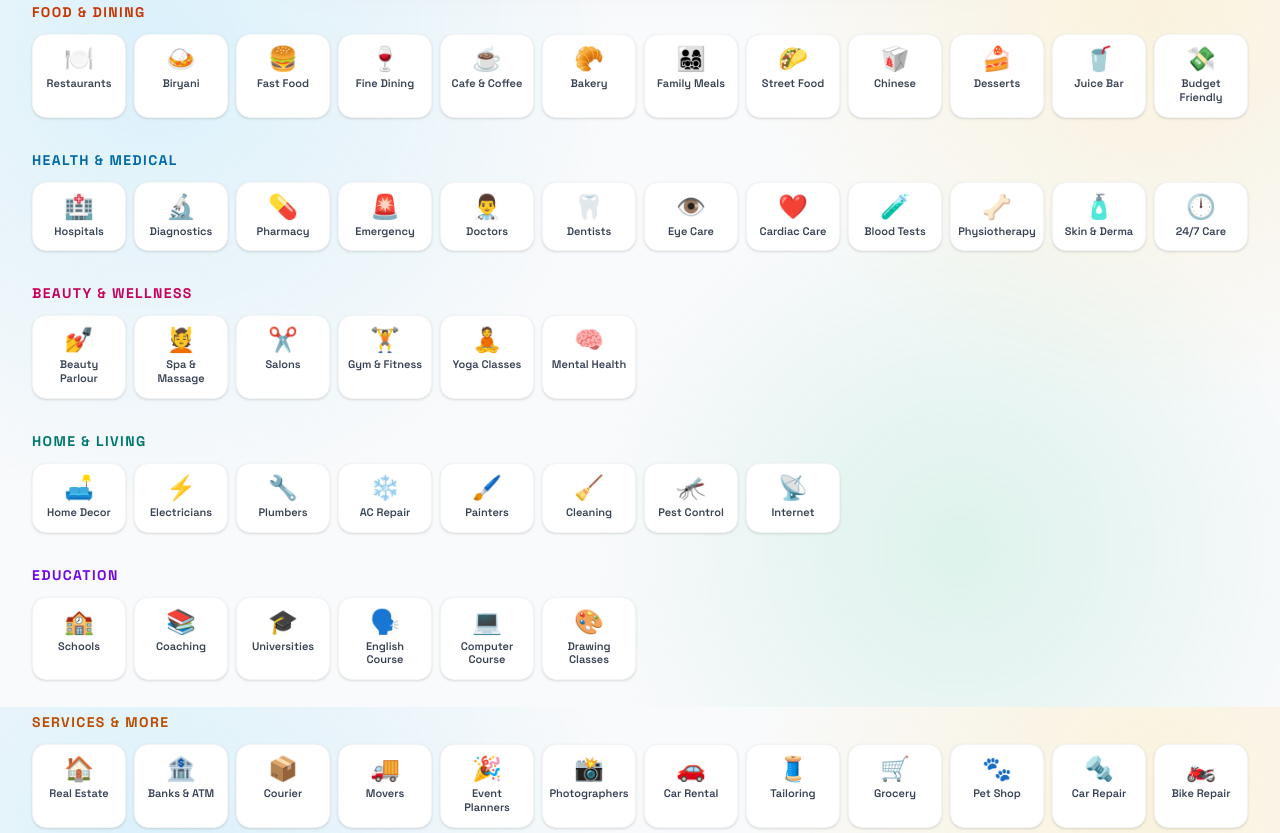
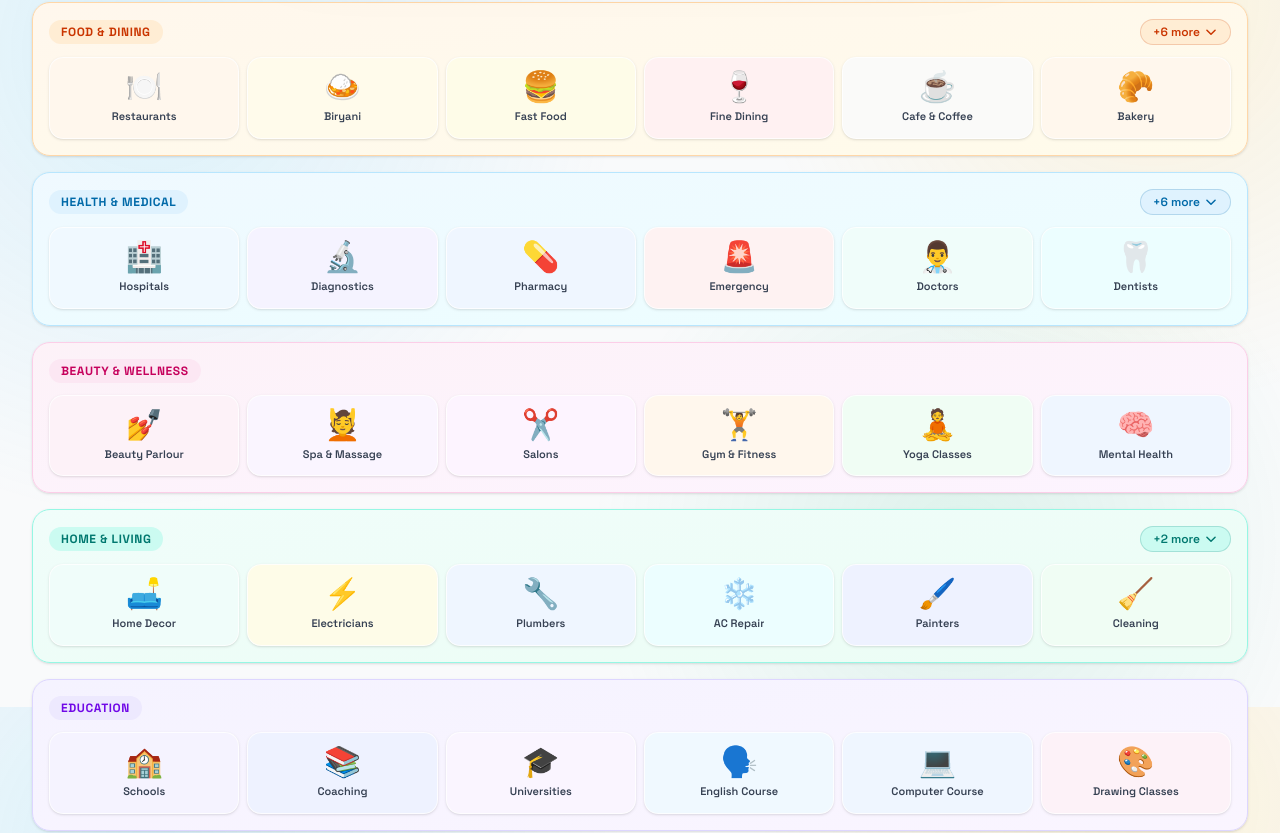
Before and after one commit to mutarek/Dhakacity_AI, a Next.js app: page / in a window 1280 px wide. Shown: the part 893-1726 px from the top of the page. Built offline with nearby package versions, Linux system fonts and the light colour scheme.

Commit message:
feat: attractive category cards with 6-per-row grid and expand/collapse arrow

```diff
--- a/components/category-buttons.tsx
+++ b/components/category-buttons.tsx
@@ -1,121 +1,177 @@
+"use client";
+
 import Link from "next/link";
+import { useState } from "react";
+
+const ROW_SIZE = 6; // cards visible per row before "show more"
 
 const sections = [
   {
     title: "Food & Dining",
-    color: "text-orange-700",
+    bg: "from-orange-50 to-amber-50",
+    border: "border-orange-200",
+    badge: "bg-orange-100 text-orange-700",
+    titleColor: "text-orange-700",
     items: [
-      { label: "Restaurants",     icon: "🍽️", q: "restaurants" },
-      { label: "Biryani",         icon: "🍛", q: "biryani" },
-      { label: "Fast Food",       icon: "🍔", q: "fast food" },
-      { label: "Fine Dining",     icon: "🍷", q: "fine dining" },
-      { label: "Cafe & Coffee",   icon: "☕", q: "cafe" },
-      { label: "Bakery",          icon: "🥐", q: "bakery" },
-      { label: "Family Meals",    icon: "👨‍👩‍👧‍👦", q: "family restaurant" },
-      { label: "Street Food",     icon: "🌮", q: "street food" },
-      { label: "Chinese",         icon: "🥡", q: "chinese restaurant" },
-      { label: "Desserts",        icon: "🍰", q: "desserts" },
-      { label: "Juice Bar",       icon: "🥤", q: "juice bar" },
-      { label: "Budget Friendly", icon: "💸", q: "budget food" },
+      { label: "Restaurants",     icon: "🍽️", q: "restaurants",        bg: "bg-orange-50",  ring: "hover:ring-orange-300" },
+      { label: "Biryani",         icon: "🍛", q: "biryani",            bg: "bg-amber-50",   ring: "hover:ring-amber-300" },
+      { label: "Fast Food",       icon: "🍔", q: "fast food",          bg: "bg-yellow-50",  ring: "hover:ring-yellow-300" },
+      { label: "Fine Dining",     icon: "🍷", q: "fine dining",        bg: "bg-rose-50",    ring: "hover:ring-rose-300" },
+      { label: "Cafe & Coffee",   icon: "☕", q: "cafe",               bg: "bg-stone-50",   ring: "hover:ring-stone-300" },
+      { label: "Bakery",          icon: "🥐", q: "bakery",             bg: "bg-orange-50",  ring: "hover:ring-orange-300" },
+      { label: "Family Meals",    icon: "👨‍👩‍👧‍👦", q: "family restaurant", bg: "bg-green-50",   ring: "hover:ring-green-300" },
+      { label: "Street Food",     icon: "🌮", q: "street food",        bg: "bg-red-50",     ring: "hover:ring-red-300" },
+      { label: "Chinese",         icon: "🥡", q: "chinese restaurant", bg: "bg-yellow-50",  ring: "hover:ring-yellow-300" },
+      { label: "Desserts",        icon: "🍰", q: "desserts",           bg: "bg-pink-50",    ring: "hover:ring-pink-300" },
+      { label: "Juice Bar",       icon: "🥤", q: "juice bar",          bg: "bg-lime-50",    ring: "hover:ring-lime-300" },
+      { label: "Budget Meals",    icon: "💸", q: "budget food",        bg: "bg-gray-50",    ring: "hover:ring-gray-300" },
     ],
   },
   {
     title: "Health & Medical",
-    color: "text-sky-700",
+    bg: "from-sky-50 to-cyan-50",
+    border: "border-sky-200",
+    badge: "bg-sky-100 text-sky-700",
+    titleColor: "text-sky-700",
     items: [
-      { label: "Hospitals",       icon: "🏥", q: "hospitals" },
-      { label: "Diagnostics",     icon: "🔬", q: "diagnostic center" },
-      { label: "Pharmacy",        icon: "💊", q: "pharmacy" },
-      { label: "Emergency",       icon: "🚨", q: "emergency" },
-      { label: "Doctors",         icon: "👨‍⚕️", q: "doctors" },
-      { label: "Dentists",        icon: "🦷", q: "dentist" },
-      { label: "Eye Care",        icon: "👁️", q: "eye care" },
-      { label: "Cardiac Care",    icon: "❤️", q: "cardiac" },
-      { label: "Blood Tests",     icon: "🧪", q: "blood test" },
-      { label: "Physiotherapy",   icon: "🦴", q: "physiotherapy" },
-      { label: "Skin & Derma",    icon: "🧴", q: "dermatology" },
-      { label: "24/7 Care",       icon: "🕛", q: "24 hour" },
+      { label: "Hospitals",       icon: "🏥", q: "hospitals",          bg: "bg-sky-50",     ring: "hover:ring-sky-300" },
+      { label: "Diagnostics",     icon: "🔬", q: "diagnostic center",  bg: "bg-violet-50",  ring: "hover:ring-violet-300" },
+      { label: "Pharmacy",        icon: "💊", q: "pharmacy",           bg: "bg-blue-50",    ring: "hover:ring-blue-300" },
+      { label: "Emergency",       icon: "🚨", q: "emergency",          bg: "bg-red-50",     ring: "hover:ring-red-300" },
+      { label: "Doctors",         icon: "👨‍⚕️", q: "doctors",           bg: "bg-teal-50",    ring: "hover:ring-teal-300" },
+      { label: "Dentists",        icon: "🦷", q: "dentist",            bg: "bg-cyan-50",    ring: "hover:ring-cyan-300" },
+      { label: "Eye Care",        icon: "👁️", q: "eye care",           bg: "bg-indigo-50",  ring: "hover:ring-indigo-300" },
+      { label: "Cardiac Care",    icon: "❤️", q: "cardiac",            bg: "bg-rose-50",    ring: "hover:ring-rose-300" },
+      { label: "Blood Tests",     icon: "🧪", q: "blood test",         bg: "bg-fuchsia-50", ring: "hover:ring-fuchsia-300" },
+      { label: "Physiotherapy",   icon: "🦴", q: "physiotherapy",      bg: "bg-orange-50",  ring: "hover:ring-orange-300" },
+      { label: "Skin & Derma",    icon: "🧴", q: "dermatology",        bg: "bg-pink-50",    ring: "hover:ring-pink-300" },
+      { label: "24/7 Care",       icon: "🕛", q: "24 hour",            bg: "bg-slate-50",   ring: "hover:ring-slate-300" },
     ],
   },
   {
     title: "Beauty & Wellness",
-    color: "text-pink-700",
+    bg: "from-pink-50 to-fuchsia-50",
+    border: "border-pink-200",
+    badge: "bg-pink-100 text-pink-700",
+    titleColor: "text-pink-700",
     items: [
-      { label: "Beauty Parlour",  icon: "💅", q: "beauty parlour" },
-      { label: "Spa & Massage",   icon: "💆", q: "spa massage" },
-      { label: "Salons",          icon: "✂️", q: "salon" },
-      { label: "Gym & Fitness",   icon: "🏋️", q: "gym" },
-      { label: "Yoga Classes",    icon: "🧘", q: "yoga" },
-      { label: "Mental Health",   icon: "🧠", q: "mental health" },
+      { label: "Beauty Parlour",  icon: "💅", q: "beauty parlour",     bg: "bg-pink-50",    ring: "hover:ring-pink-300" },
+      { label: "Spa & Massage",   icon: "💆", q: "spa massage",        bg: "bg-purple-50",  ring: "hover:ring-purple-300" },
+      { label: "Salons",          icon: "✂️", q: "salon",              bg: "bg-fuchsia-50", ring: "hover:ring-fuchsia-300" },
+      { label: "Gym & Fitness",   icon: "🏋️", q: "gym",               bg: "bg-orange-50",  ring: "hover:ring-orange-300" },
+      { label: "Yoga Classes",    icon: "🧘", q: "yoga",               bg: "bg-green-50",   ring: "hover:ring-green-300" },
+      { label: "Mental Health",   icon: "🧠", q: "mental health",      bg: "bg-blue-50",    ring: "hover:ring-blue-300" },
     ],
   },
   {
     title: "Home & Living",
-    color: "text-teal-700",
+    bg: "from-teal-50 to-emerald-50",
+    border: "border-teal-200",
+    badge: "bg-teal-100 text-teal-700",
+    titleColor: "text-teal-700",
     items: [
-      { label: "Home Decor",      icon: "🛋️", q: "home decor" },
-      { label: "Electricians",    icon: "⚡", q: "electricians" },
-      { label: "Plumbers",        icon: "🔧", q: "plumbers" },
-      { label: "AC Repair",       icon: "❄️", q: "ac repair" },
-      { label: "Painters",        icon: "🖌️", q: "painters" },
-      { label: "Cleaning",        icon: "🧹", q: "cleaning service" },
-      { label: "Pest Control",    icon: "🦟", q: "pest control" },
-      { label: "Internet",        icon: "📡", q: "internet service" },
+      { label: "Home Decor",      icon: "🛋️", q: "home decor",        bg: "bg-teal-50",    ring: "hover:ring-teal-300" },
+      { label: "Electricians",    icon: "⚡", q: "electricians",       bg: "bg-yellow-50",  ring: "hover:ring-yellow-300" },
+      { label: "Plumbers",        icon: "🔧", q: "plumbers",           bg: "bg-blue-50",    ring: "hover:ring-blue-300" },
+      { label: "AC Repair",       icon: "❄️", q: "ac repair",          bg: "bg-cyan-50",    ring: "hover:ring-cyan-300" },
+      { label: "Painters",        icon: "🖌️", q: "painters",           bg: "bg-indigo-50",  ring: "hover:ring-indigo-300" },
+      { label: "Cleaning",        icon: "🧹", q: "cleaning service",   bg: "bg-green-50",   ring: "hover:ring-green-300" },
+      { label: "Pest Control",    icon: "🦟", q: "pest control",       bg: "bg-lime-50",    ring: "hover:ring-lime-300" },
+      { label: "Internet",        icon: "📡", q: "internet service",   bg: "bg-slate-50",   ring: "hover:ring-slate-300" },
     ],
   },
   {
     title: "Education",
-    color: "text-violet-700",
+    bg: "from-violet-50 to-purple-50",
+    border: "border-violet-200",
+    badge: "bg-violet-100 text-violet-700",
+    titleColor: "text-violet-700",
     items: [
-      { label: "Schools",         icon: "🏫", q: "schools" },
-      { label: "Coaching",        icon: "📚", q: "coaching center" },
-      { label: "Universities",    icon: "🎓", q: "university" },
-      { label: "English Course",  icon: "🗣️", q: "english course" },
-      { label: "Computer Course", icon: "💻", q: "computer training" },
-      { label: "Drawing Classes", icon: "🎨", q: "drawing classes" },
+      { label: "Schools",         icon: "🏫", q: "schools",            bg: "bg-violet-50",  ring: "hover:ring-violet-300" },
+      { label: "Coaching",        icon: "📚", q: "coaching center",    bg: "bg-indigo-50",  ring: "hover:ring-indigo-300" },
+      { label: "Universities",    icon: "🎓", q: "university",         bg: "bg-purple-50",  ring: "hover:ring-purple-300" },
+      { label: "English Course",  icon: "🗣️", q: "english course",    bg: "bg-sky-50",     ring: "hover:ring-sky-300" },
+      { label: "Computer Course", icon: "💻", q: "computer training",  bg: "bg-blue-50",    ring: "hover:ring-blue-300" },
+      { label: "Drawing Classes", icon: "🎨", q: "drawing classes",    bg: "bg-pink-50",    ring: "hover:ring-pink-300" },
     ],
   },
   {
     title: "Services & More",
-    color: "text-amber-700",
+    bg: "from-amber-50 to-orange-50",
+    border: "border-amber-200",
+    badge: "bg-amber-100 text-amber-700",
+    titleColor: "text-amber-700",
     items: [
-      { label: "Real Estate",     icon: "🏠", q: "real estate" },
-      { label: "Banks & ATM",     icon: "🏦", q: "bank" },
-      { label: "Courier",         icon: "📦", q: "courier service" },
-      { label: "Movers",          icon: "🚚", q: "packers movers" },
-      { label: "Event Planners",  icon: "🎉", q: "event organizer" },
-      { label: "Photographers",   icon: "📸", q: "photographer" },
-      { label: "Car Rental",      icon: "🚗", q: "car rental" },
-      { label: "Tailoring",       icon: "🧵", q: "tailoring" },
-      { label: "Grocery",         icon: "🛒", q: "grocery store" },
-      { label: "Pet Shop",        icon: "🐾", q: "pet shop" },
-      { label: "Car Repair",      icon: "🔩", q: "car repair" },
-      { label: "Bike Repair",     icon: "🏍️", q: "bike repair" },
+      { label: "Real Estate",     icon: "🏠", q: "real estate",        bg: "bg-amber-50",   ring: "hover:ring-amber-300" },
+      { label: "Banks & ATM",     icon: "🏦", q: "bank",               bg: "bg-yellow-50",  ring: "hover:ring-yellow-300" },
+      { label: "Courier",         icon: "📦", q: "courier service",    bg: "bg-orange-50",  ring: "hover:ring-orange-300" },
+      { label: "Movers",          icon: "🚚", q: "packers movers",     bg: "bg-blue-50",    ring: "hover:ring-blue-300" },
+      { label: "Event Planners",  icon: "🎉", q: "event organizer",    bg: "bg-pink-50",    ring: "hover:ring-pink-300" },
+      { label: "Photographers",   icon: "📸", q: "photographer",       bg: "bg-purple-50",  ring: "hover:ring-purple-300" },
+      { label: "Car Rental",      icon: "🚗", q: "car rental",         bg: "bg-sky-50",     ring: "hover:ring-sky-300" },
+      { label: "Tailoring",       icon: "🧵", q: "tailoring",          bg: "bg-rose-50",    ring: "hover:ring-rose-300" },
+      { label: "Grocery",         icon: "🛒", q: "grocery store",      bg: "bg-green-50",   ring: "hover:ring-green-300" },
+      { label: "Pet Shop",        icon: "🐾", q: "pet shop",           bg: "bg-lime-50",    ring: "hover:ring-lime-300" },
+      { label: "Car Repair",      icon: "🔩", q: "car repair",         bg: "bg-slate-50",   ring: "hover:ring-slate-300" },
+      { label: "Bike Repair",     icon: "🏍️", q: "bike repair",       bg: "bg-gray-50",    ring: "hover:ring-gray-300" },
     ],
   },
 ];
 
-export function CategoryButtons() {
+function SectionBlock({ section }: { section: typeof sections[0] }) {
+  const [expanded, setExpanded] = useState(false);
+  const visible = expanded ? section.items : section.items.slice(0, ROW_SIZE);
+  const hasMore = section.items.length > ROW_SIZE;
+
   return (
-    <div className="w-full space-y-8">
-      {sections.map((section) => (
-        <div key={section.title}>
-          <h3 className={`mb-3 text-sm font-bold uppercase tracking-widest ${section.color}`}>
+    <div className={`rounded-2xl border bg-gradient-to-br p-4 shadow-sm ${section.border} ${section.bg}`}>
+      {/* Section header */}
+      <div className="mb-3 flex items-center justify-between">
+        <span className={`inline-flex items-center gap-1.5 rounded-full px-3 py-1 text-xs font-bold uppercase tracking-wider ${section.badge}`}>
           {section.title}
-          </h3>
-          <div className="grid grid-cols-3 gap-2 sm:grid-cols-4 md:grid-cols-6 lg:grid-cols-8 xl:grid-cols-12">
-            {section.items.map(({ label, icon, q }) => (
+        </span>
+        {hasMore && (
+          <button
+            onClick={() => setExpanded(!expanded)}
+            className={`flex items-center gap-1 rounded-full border px-3 py-1 text-xs font-semibold transition hover:shadow-sm ${section.badge} border-current/20`}
+          >
+            {expanded ? "Show less" : `+${section.items.length - ROW_SIZE} more`}
+            <svg
+              className={`h-3.5 w-3.5 transition-transform duration-200 ${expanded ? "rotate-180" : ""}`}
+              fill="none" stroke="currentColor" viewBox="0 0 24 24"
+            >
+              <path strokeLinecap="round" strokeLinejoin="round" strokeWidth={2.5} d="M19 9l-7 7-7-7" />
+            </svg>
+          </button>
+        )}
+      </div>
+
+      {/* Cards grid — 6 per row on desktop */}
+      <div className="grid grid-cols-3 gap-2 sm:grid-cols-4 md:grid-cols-6">
+        {visible.map(({ label, icon, q, bg, ring }) => (
           <Link
             key={label}
             href={`/search?q=${encodeURIComponent(q)}`}
-                className="flex flex-col items-center gap-1.5 rounded-xl border border-gray-100 bg-white px-2 py-3 text-center shadow-sm transition hover:border-teal-300 hover:shadow-md hover:-translate-y-0.5"
+            className={`group flex flex-col items-center gap-2 rounded-xl border border-white/80 px-2 py-3.5 text-center shadow-sm ring-2 ring-transparent transition duration-200 hover:-translate-y-0.5 hover:shadow-md ${bg} ${ring}`}
           >
-                <span className="text-2xl leading-none">{icon}</span>
-                <span className="line-clamp-2 text-[11px] font-semibold leading-tight text-gray-700">{label}</span>
+            <span className="text-3xl leading-none transition-transform duration-200 group-hover:scale-110">
+              {icon}
+            </span>
+            <span className="line-clamp-2 text-[11px] font-semibold leading-tight text-gray-700">
+              {label}
+            </span>
           </Link>
         ))}
       </div>
     </div>
+  );
+}
+
+export function CategoryButtons() {
+  return (
+    <div className="w-full space-y-4">
+      {sections.map((section) => (
+        <SectionBlock key={section.title} section={section} />
       ))}
     </div>
   );
```
Lines whose indentation alone changed are shown as unchanged.
